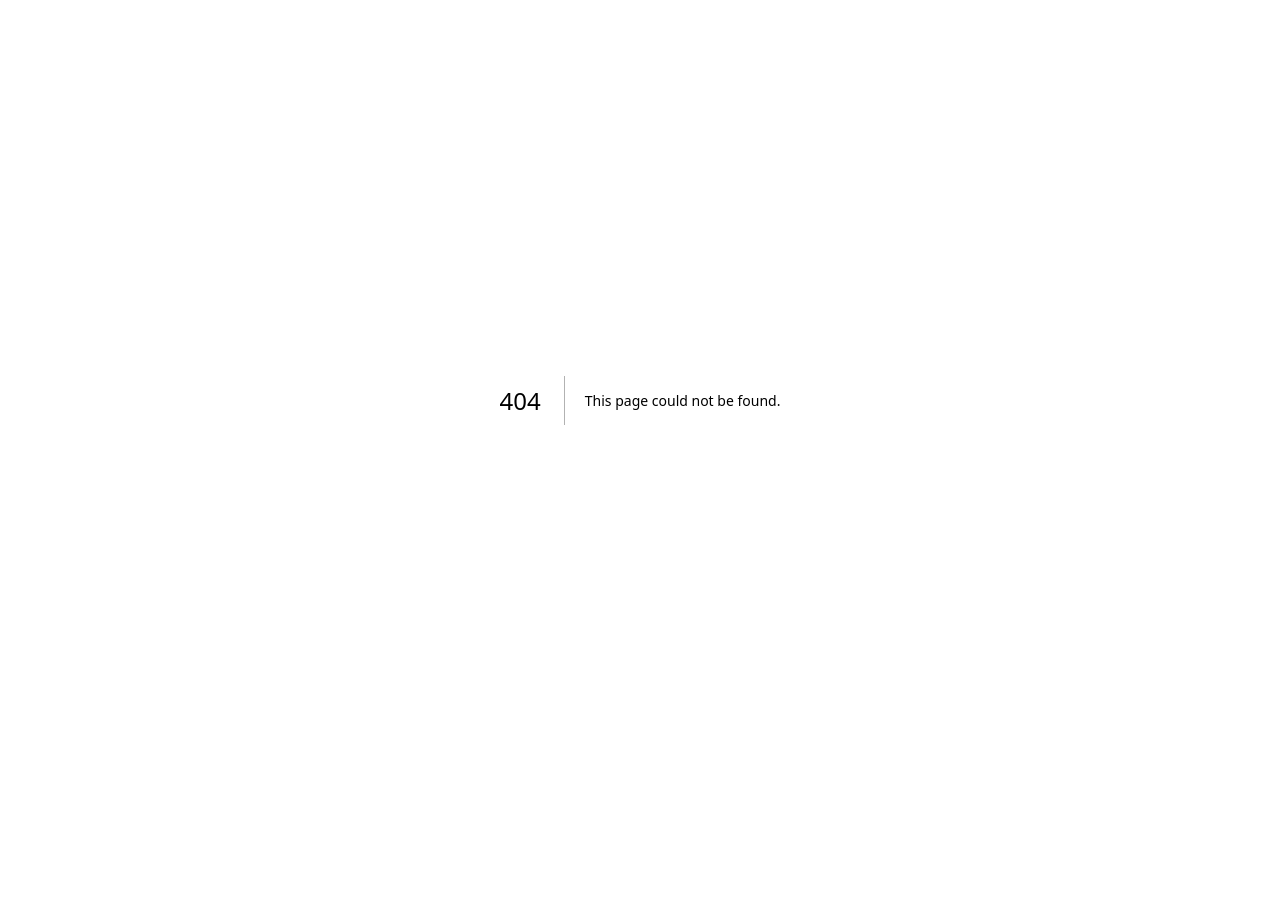
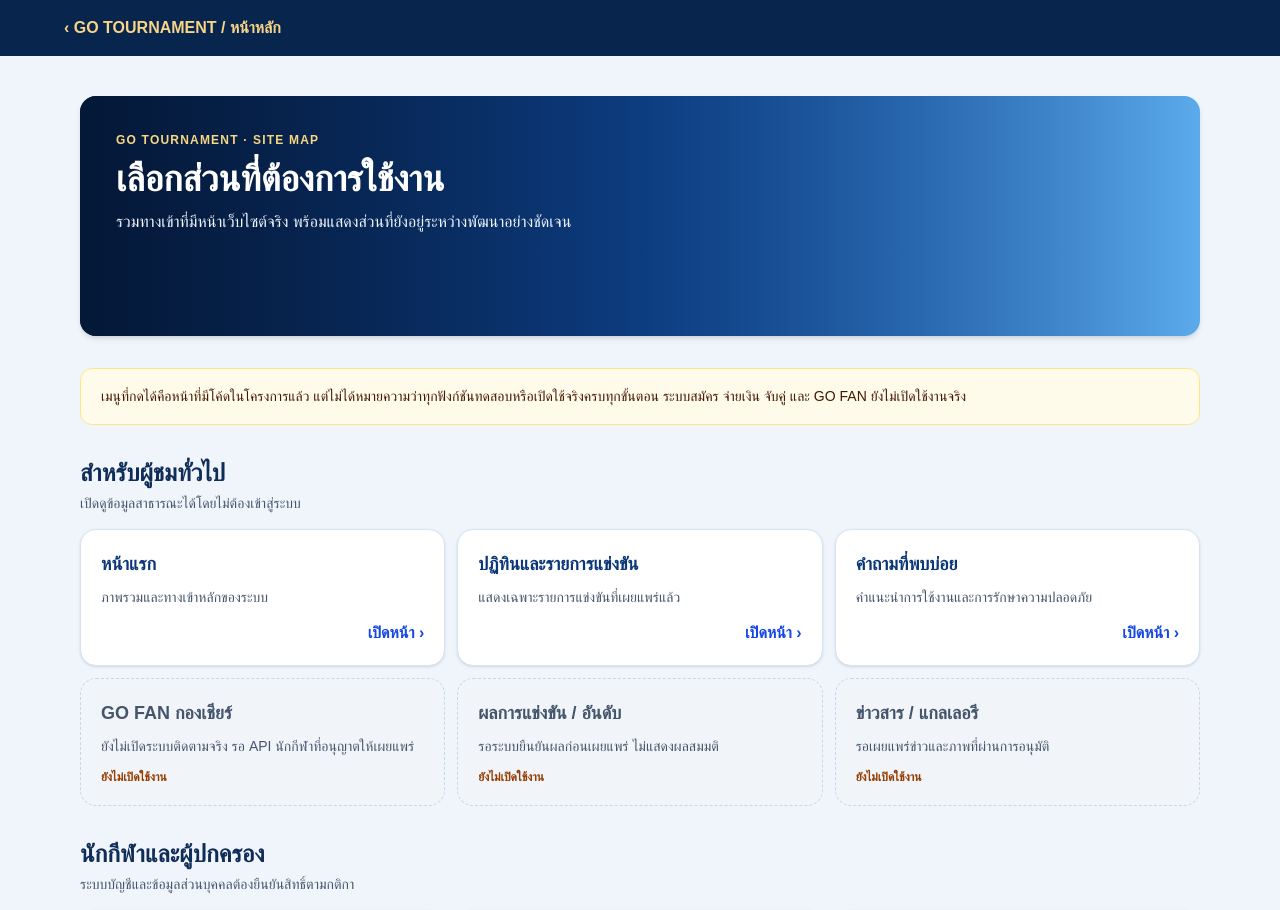
Before and after one commit to sawitree2168-sys/go-competition, a Next.js app: page /site-map in a window 1280 px wide. Before the commit this address had no page. Shown: the top 910 px of the page. Before the commit the page ends 800 px from the top, so only its background shows below. Built offline with nearby package versions, Linux system fonts and the light colour scheme; no server answers.

Commit message:
feat: navigable GO TOURNAMENT module directory without dead or fake action links

```diff
--- /dev/null
+++ b/app/site-map/page.tsx
@@ -0,0 +1,51 @@
+import Link from "next/link";
+import {SiteSectionBanner} from "../components/SiteSectionBanner";
+const groups=[
+ {title:"สำหรับผู้ชมทั่วไป",detail:"เปิดดูข้อมูลสาธารณะได้โดยไม่ต้องเข้าสู่ระบบ",items:[
+  {name:"หน้าแรก",href:"/",info:"ภาพรวมและทางเข้าหลักของระบบ"},
+  {name:"ปฏิทินและรายการแข่งขัน",href:"/schedule",info:"แสดงเฉพาะรายการแข่งขันที่เผยแพร่แล้ว"},
+  {name:"คำถามที่พบบ่อย",href:"/faq",info:"คำแนะนำการใช้งานและการรักษาความปลอดภัย"},
+  {name:"GO FAN กองเชียร์",href:null,info:"ยังไม่เปิดระบบติดตามจริง รอ API นักกีฬาที่อนุญาตให้เผยแพร่"},
+  {name:"ผลการแข่งขัน / อันดับ",href:null,info:"รอระบบยืนยันผลก่อนเผยแพร่ ไม่แสดงผลสมมติ"},
+  {name:"ข่าวสาร / แกลเลอรี",href:null,info:"รอเผยแพร่ข่าวและภาพที่ผ่านการอนุมัติ"}
+ ]},
+ {title:"นักกีฬาและผู้ปกครอง",detail:"ระบบบัญชีและข้อมูลส่วนบุคคลต้องยืนยันสิทธิ์ตามกติกา",items:[
+  {name:"ค้นหานักกีฬาเดิม",href:"/athletes/search",info:"ตรวจเฉพาะข้อมูลที่บัญชีได้รับอนุญาต"},
+  {name:"ขอผูก GO ID เดิม",href:"/athletes/claim",info:"ส่งคำขอให้ผู้ดูแลตรวจสอบ"},
+  {name:"เปรียบเทียบ Head to Head",href:"/athletes/head-to-head",info:"หน้าเตรียมไว้แล้ว แต่ผลจริงยังรอข้อมูลยืนยัน"},
+  {name:"สมัครแข่งขัน / ชำระเงิน",href:null,info:"ยังไม่เปิดรับสมัครหรือรับชำระเงินจริง"}
+ ]},
+ {title:"สำหรับเจ้าหน้าที่",detail:"ใช้สิทธิ์ตามบทบาท Owner / Admin / สถาบัน / กรรมการ",items:[
+  {name:"ศูนย์จัดการรายการแข่งขัน",href:"/admin/tournaments",info:"ผู้จัดแข่งขันและเจ้าหน้าที่ที่ได้รับสิทธิ์"},
+  {name:"จัดการสถาบัน",href:"/admin/academies",info:"จัดการข้อมูลสถาบันตามสิทธิ์"},
+  {name:"จัดการภาพเว็บไซต์",href:"/admin/site-media",info:"อัปโหลดและอนุมัติภาพตามหน้าและอุปกรณ์"},
+  {name:"ตรวจคำขอ GO ID",href:"/admin/athlete-claims",info:"สำหรับผู้ตรวจสอบที่ได้รับสิทธิ์"},
+  {name:"จับคู่ / กรรมการ / ตารางคะแนน",href:null,info:"อยู่ระหว่างประกอบหน้าจอและระบบผลที่ยืนยันแล้ว"}
+ ]},
+ {title:"ต้นแบบและการตรวจงาน",detail:"แยกหน้าอ้างอิงดีไซน์ออกจากหน้าที่ทำงานจริง",items:[
+  {name:"ดูต้นแบบเว็บไซต์ที่จัดเตรียมไว้",href:"/visual-overview",info:"เป็นภาพตัวอย่าง ไม่ใช่แบบฟอร์มหรือผลแข่งขันจริง"}
+ ]}
+] as const;
+export default function SiteMap(){
+ return <main className="min-h-screen bg-[#f0f5fc] text-[#102d58]">
+  <header className="bg-[#08254e] px-5 py-4"><div className="mx-auto max-w-6xl"><Link href="/" className="font-bold text-[#f7d487]">‹ GO TOURNAMENT / หน้าหลัก</Link></div></header>
+  <div className="mx-auto max-w-6xl space-y-8 px-4 py-7 sm:py-10">
+   <SiteSectionBanner slot="home" eyebrow="GO TOURNAMENT · SITE MAP" title="เลือกส่วนที่ต้องการใช้งาน" description="รวมทางเข้าที่มีหน้าเว็บไซต์จริง พร้อมแสดงส่วนที่ยังอยู่ระหว่างพัฒนาอย่างชัดเจน"/>
+   <div role="note" className="rounded-xl border border-amber-200 bg-amber-50 px-5 py-4 text-sm leading-relaxed text-amber-950">เมนูที่กดได้คือหน้าที่มีโค้ดในโครงการแล้ว แต่ไม่ได้หมายความว่าทุกฟังก์ชันทดสอบหรือเปิดใช้จริงครบทุกขั้นตอน ระบบสมัคร จ่ายเงิน จับคู่ และ GO FAN ยังไม่เปิดใช้งานจริง</div>
+   {groups.map(g=><section key={g.title} aria-label={g.title} className="space-y-4">
+    <div><h2 className="text-2xl font-black">{g.title}</h2><p className="mt-1 text-sm text-slate-600">{g.detail}</p></div>
+    <div className="grid gap-3 sm:grid-cols-2 lg:grid-cols-3">{g.items.map(item=>item.href?
+      <Link key={item.name} href={item.href} className="group flex min-h-32 flex-col justify-between rounded-2xl border border-[#d7e3f7] bg-white p-5 shadow-sm transition hover:border-blue-500 hover:shadow-md focus-visible:outline-4 focus-visible:outline-offset-2 focus-visible:outline-blue-600">
+       <div><h3 className="text-lg font-extrabold text-[#0b3677]">{item.name}</h3><p className="mt-2 text-sm leading-relaxed text-slate-600">{item.info}</p></div>
+       <span className="mt-3 self-end font-bold text-blue-700">เปิดหน้า ›</span>
+      </Link>:
+      <div key={item.name} aria-disabled="true" className="flex min-h-32 flex-col justify-between rounded-2xl border border-dashed border-slate-300 bg-slate-100 p-5">
+       <div><h3 className="text-lg font-extrabold text-slate-600">{item.name}</h3><p className="mt-2 text-sm leading-relaxed text-slate-600">{item.info}</p></div>
+       <span className="mt-3 text-xs font-bold text-amber-800">ยังไม่เปิดใช้งาน</span>
+      </div>
+    )}</div>
+   </section>)}
+   <div className="rounded-2xl bg-[#0b3166] p-5 text-white"><p className="font-black">สถานะเว็บไซต์</p><p className="mt-2 text-sm text-blue-100">เป้าหมายปัจจุบันคือประกอบทุกหน้าจากต้นแบบที่อนุมัติ และทดสอบการทำงานจริงก่อนการเผยแพร่ครั้งถัดไป</p></div>
+  </div>
+ </main>;
+}
```
